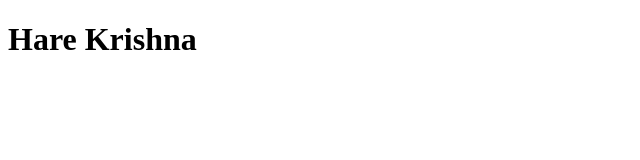
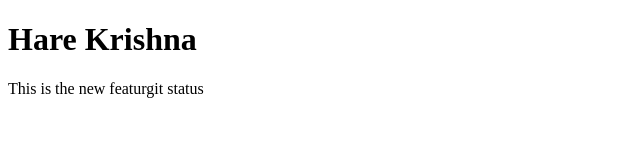
Before and after one commit to Santoshini-Sahoo/Localrepo, a plain HTML site: page index.html in a window 1280 px wide. Shown: the whole page, without its empty margins (0-640 px from the left). Drawn offline with Linux system fonts and the light colour scheme.

Commit message:
Add new feature1

```diff
--- a/index.html
+++ b/index.html
@@ -7,5 +7,8 @@
 </head>
 <body>
     <h1>Hare Krishna</h1>
+    <p>This is the new featurgit status
+
+    </p>
 </body>
 </html>
```
